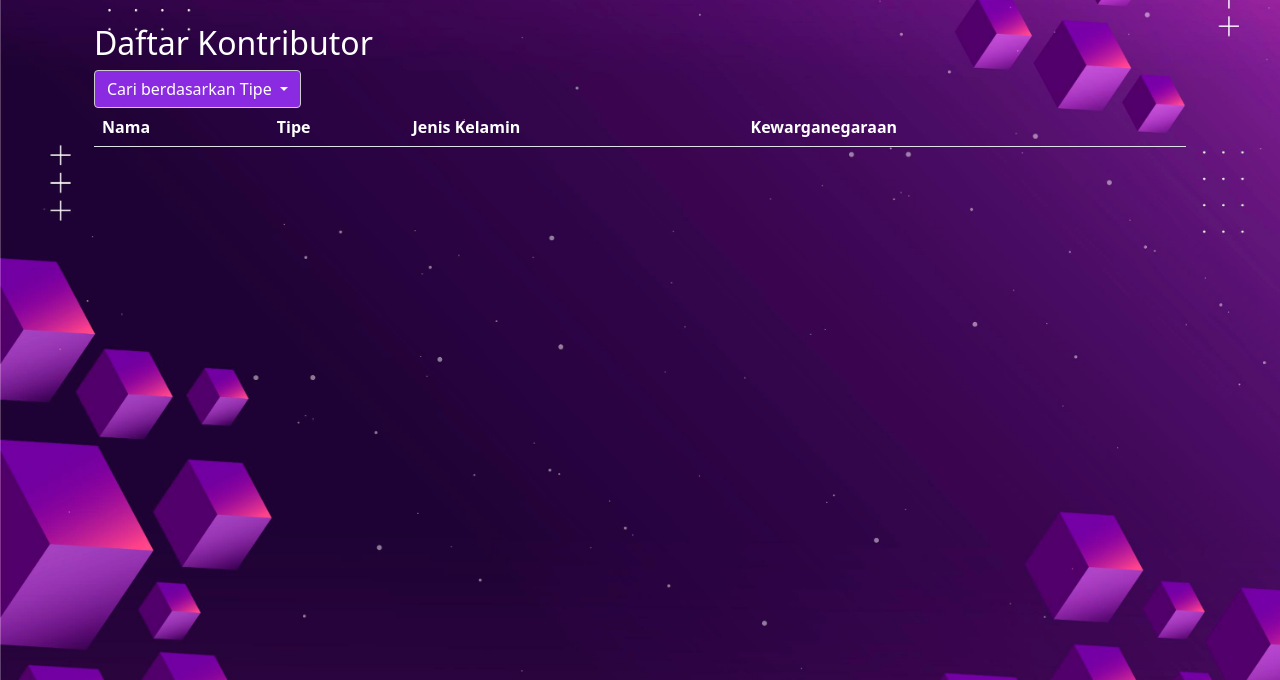
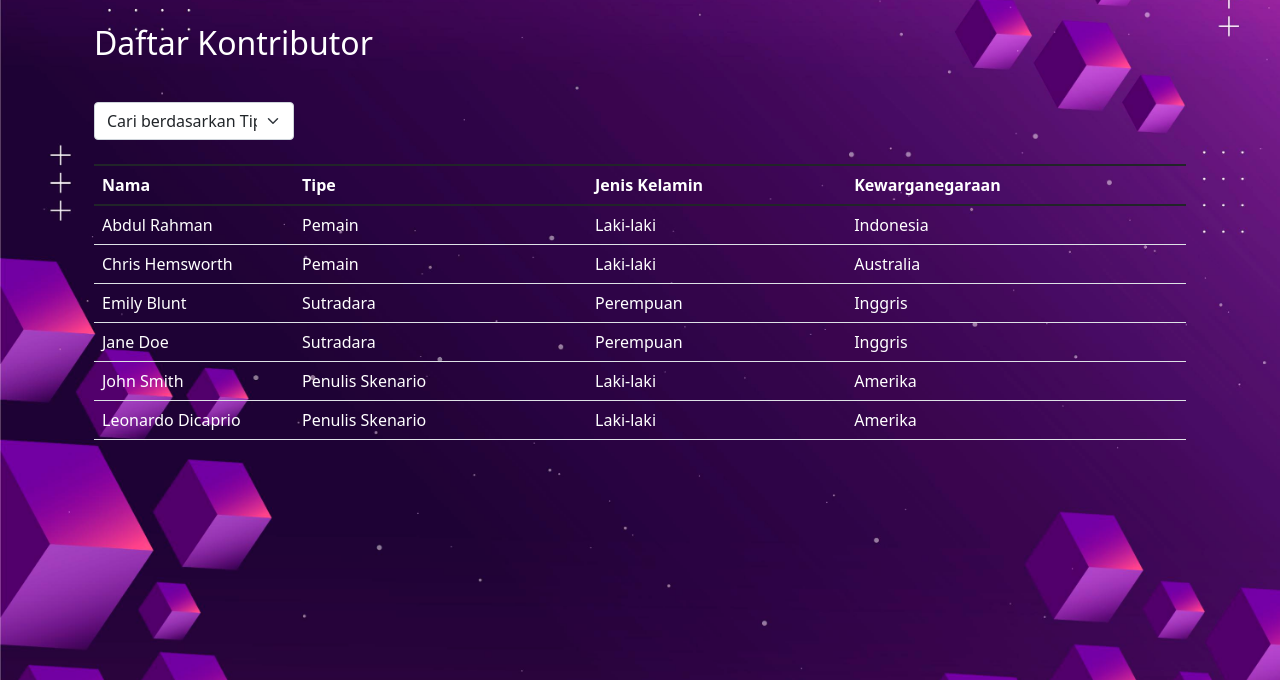
Before and after one commit to BASDAT-F12/F12-PacilFlix, a Django app: page /contributors/show-contributors/ in a window 1280 px wide. Shown: the part 66-746 px from the top of the page. Run offline with Django 5.2, Linux system fonts and the light colour scheme; data that the repository does not hold is empty.

Commit message:
fix contributors list

```diff
--- a/contributors/templates/contributor_table.html
+++ b/contributors/templates/contributor_table.html
@@ -1,18 +1,20 @@
-
-{% block content %}
 <div class="container mt-4">
 <h2>Daftar Kontributor</h2>
-    <div class="dropdown">
-        <button class="btn btn-light dropdown-toggle" data-bs-toggle="dropdown" style="border: 1px solid #ccc; transition: background-color 0.3s;">
-          Cari berdasarkan Tipe
-        </button>
-        <ul class="dropdown-menu">
-          <li><a class="dropdown-item">Pemain</a></li>
-          <li><a class="dropdown-item">Sutradara</a></li>
-          <li><a class="dropdown-item">Penulis Skenario</a></li>
-        </ul>
+<div class="dropdown" id="dropdown-container">
+    <select class="form-select" aria-label="Default select example" style="width: 200px; margin-top: 40px" id="contributor-type">
+        <option value="all" selected>Cari berdasarkan Tipe</option>
+        <option value="Pemain">Pemain</option>
+        <option value="Sutradara">Sutradara</option>
+        <option value="Penulis Skenario">Penulis Skenario</option>
+    </select>
 </div>
-    <table class="table table-hover">
+<table class="table table mt-4" id="contributor-table">
+    <colgroup>
+        <col style="width: 200px"> <!-- Kolom Nama -->
+        <col> <!-- Kolom Tipe -->
+        <col> <!-- Kolom Jenis Kelamin -->
+        <col> <!-- Kolom Kewarganegaraan -->
+    </colgroup>
     <thead>
     <tr>
         <th>Nama</th>
@@ -22,15 +24,58 @@
     </tr>
     </thead>
     <tbody>
-            {% for contributor in contributors %}
     <tr>
-                <td>{{ contributors.nama }}</td>
-                <td>{{ contributors.tipe }}</td>
-                <td>{{ contributors.jenis_kelamin }}</td>
-                <td>{{ contributors.kewarganegaraan }}</td>
+        <td>Abdul Rahman</td>
+        <td>Pemain</td>
+        <td>Laki-laki</td>
+        <td>Indonesia</td>
     </tr>
-            {% endfor %}
+    <tr>
+        <td>Chris Hemsworth</td>
+        <td>Pemain</td>
+        <td>Laki-laki</td>
+        <td>Australia</td>
+    </tr>
+    <tr>
+        <td>Emily Blunt</td>
+        <td>Sutradara</td>
+        <td>Perempuan</td>
+        <td>Inggris</td>
+    </tr>
+    <tr>
+        <td>Jane Doe</td>
+        <td>Sutradara</td>
+        <td>Perempuan</td>
+        <td>Inggris</td>
+    </tr>
+    <tr>
+        <td>John Smith</td>
+        <td>Penulis Skenario</td>
+        <td>Laki-laki</td>
+        <td>Amerika</td>
+    </tr>
+    <tr>
+        <td>Leonardo Dicaprio</td>
+        <td>Penulis Skenario</td>
+        <td>Laki-laki</td>
+        <td>Amerika</td>
+    </tr>
     </tbody>
 </table>
 </div>
-{% endblock %}
+
+<script src="https://cdn.jsdelivr.net/npm/bootstrap@5.3.0-alpha1/dist/js/bootstrap.bundle.min.js"></script>
+<script>
+    document.getElementById('contributor-type').addEventListener('change', function() {
+        var selectedType = this.value;
+        var rows = document.querySelectorAll('#contributor-table tbody tr');
+        rows.forEach(function(row) {
+            var cell = row.querySelector('td:nth-child(2)');
+            if (selectedType === 'all' || cell.textContent.trim() === selectedType) {
+                row.style.display = '';
+            } else {
+                row.style.display = 'none';
+            }
+        });
+    });
+</script>
```
Lines whose indentation alone changed are shown as unchanged.
